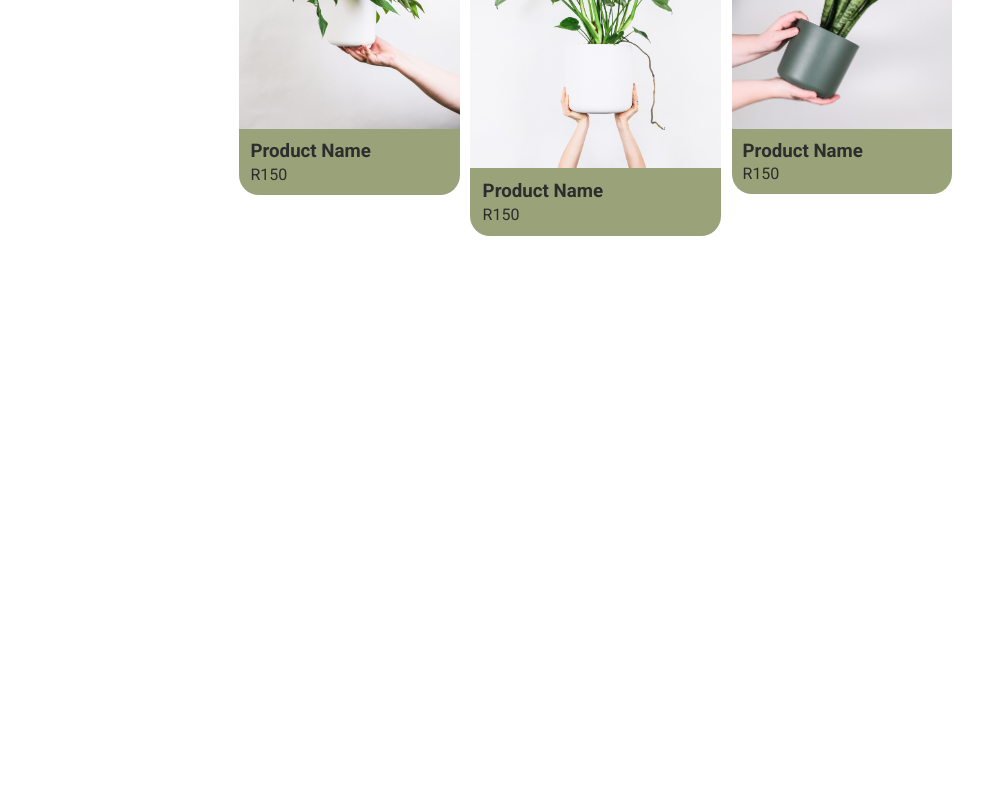
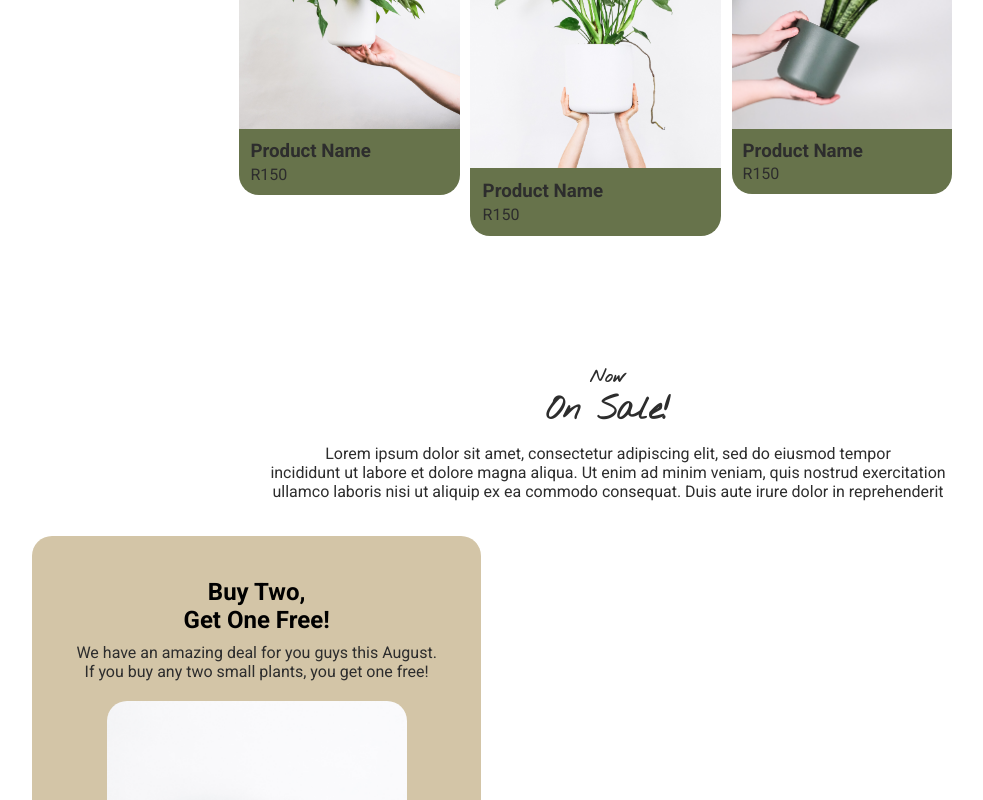
Before and after one commit to bee2805/ThePlantPlace, a React (Create React App) app in the folder client/: page / in a window 1280 px wide. Shown: the part 948-1748 px from the top of the page, without its empty margins (32-1015 px from the left). Before the commit the page ends 1248 px from the top, so only its background shows below. Built offline with nearby package versions, Linux system fonts and the light colour scheme.

Commit message:
Landing page almost complete

```diff
--- a/client/src/Pages/LandingPage.js
+++ b/client/src/Pages/LandingPage.js
@@ -1,5 +1,6 @@
 import React from 'react';
 import ProductSlider from '../components/ProductSlider';
+import ProductCard from '../components/ProductCard';
 
 function LandingPage () {
 
@@ -29,6 +30,25 @@ function LandingPage () {
 
                 <ProductSlider/>
             </div>{/* new to store */}
+
+            {/* new to store */}
+            <div className="saleItemContainer">
+                <h3>Now</h3>
+                <h1>On Sale!</h1>
+                <p>Lorem ipsum dolor sit amet, consectetur adipiscing elit, sed do eiusmod tempor<br/>
+                incididunt ut labore et dolore magna aliqua. Ut enim ad minim veniam, quis nostrud exercitation<br/>
+                ullamco laboris nisi ut aliquip ex ea commodo consequat. Duis aute irure dolor in reprehenderit<br/>
+                </p>
+
+                <div className='sales'>
+                    <div className='saleInfo'>
+                        <h2>Buy Two,<br/>Get One Free!</h2>
+                        <p>We have an amazing deal for you guys this August.<br/> If you buy any two small plants, you get one free!</p>
+                        <div className='saleImage'></div>
+                        <button>Shop Now!</button>
+                    </div>
+                </div>
+            </div>{/* new to store */}
         </div>
     )
 }
--- a/client/src/index.css
+++ b/client/src/index.css
@@ -163,7 +163,7 @@ a:link{
   width: 85% !important;
   height: auto;
   border-radius: 20px;
-  background-color: #99A278;
+  background-color: #67734B;
 }
 
 .productCard img{
@@ -215,3 +215,65 @@ a:link{
 .slick-active{
   visibility: visible!important;
 }
+
+/* sales */
+.saleItemContainer{
+  width: 90%;
+  height: auto;
+  text-align: center;
+  padding: 5%;
+}
+
+.saleItemContainer p{
+  margin-bottom: 3%;
+}
+
+.sales{
+  width: 100%;
+  height: auto;
+}
+
+.saleInfo{
+  width: 35%;
+  padding: 2%;
+  height: auto;
+  background-color: #D3C5A7;
+  border-radius: 20px;
+  font-family: 'Roboto', sans-serif;
+  float: left;
+}
+
+.saleInfo h2{
+  margin-bottom: 2%;
+}
+
+.saleInfo p{
+  margin-bottom: 5%;
+}
+
+.saleImage{
+  margin: 0 auto;
+  width: 300px;
+  height: 300px;
+  background-image: url('assets/salePromo.jpg');
+  background-position: center;
+  background-size: cover;
+  border-radius: 20px;
+}
+
+button{
+  padding: 2%;
+  background-color: #2d2d2d;
+  color: white;
+  border-radius: 20px;
+  font-family: 'Roboto', sans-serif;
+  font-weight: bold;
+  border: none;
+  cursor: pointer;
+  margin-top: 5%;
+}
+
+button:hover{
+  background-color: white;
+  color: #2d2d2d;
+}
```
Also changed, not shown: client/src/assets/salePromo.jpg (added).
